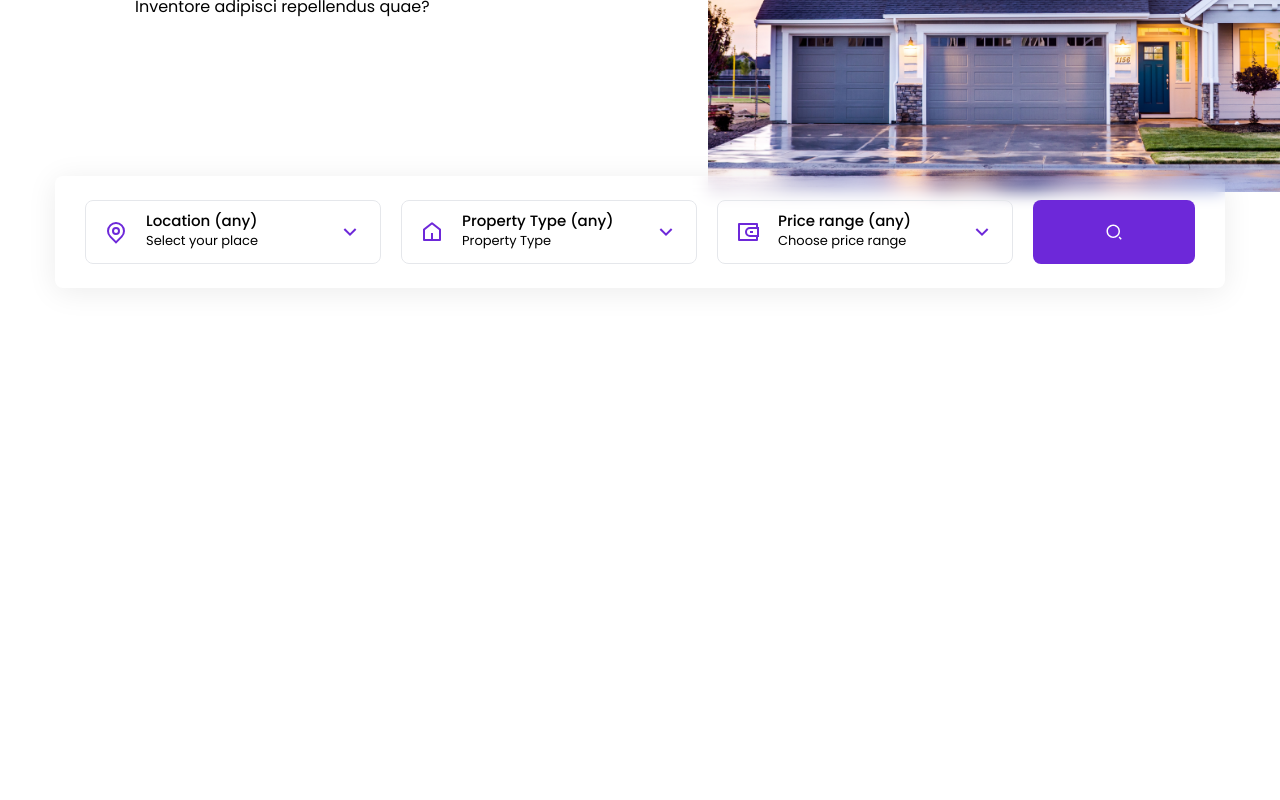
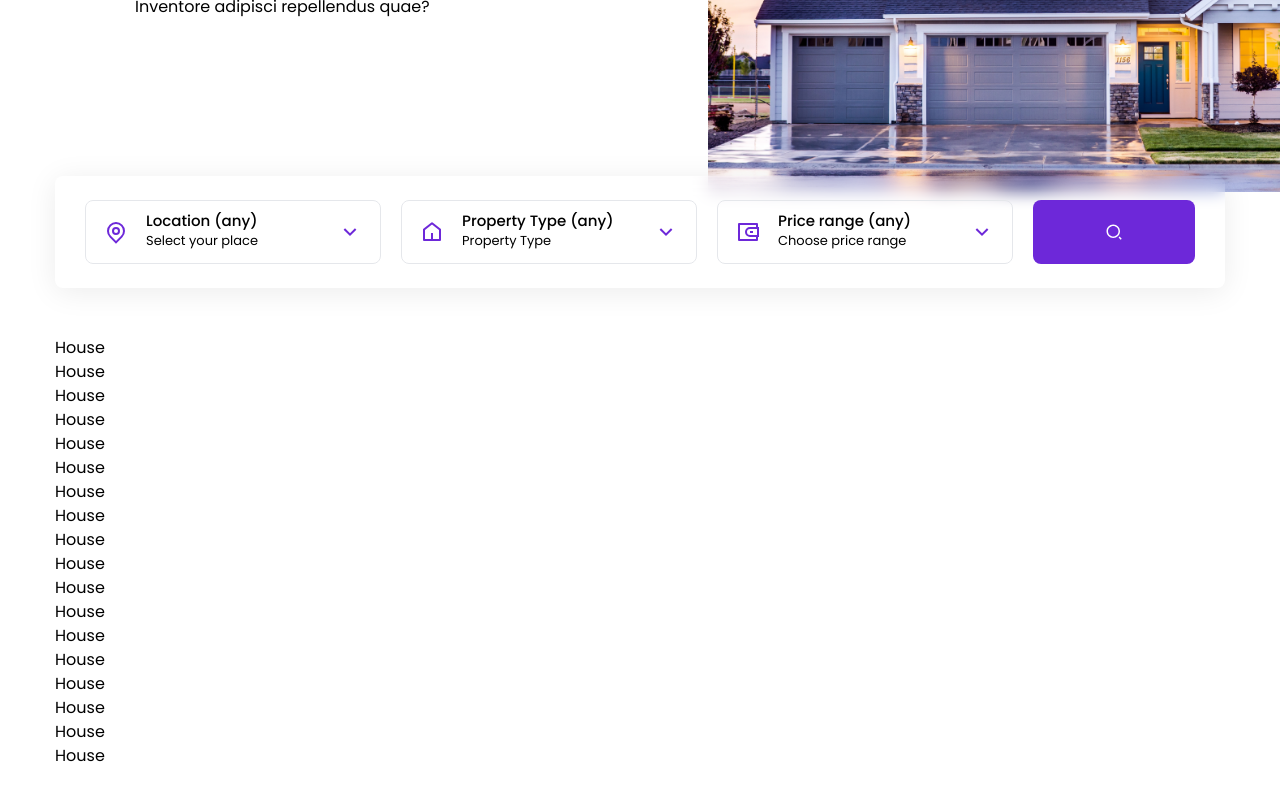
Before and after one commit to ArfinHasib/Real-Estate-Website, a React (Create React App) app: page / in a window 1280 px wide. Shown: the part 478-1278 px from the top of the page. Built offline with nearby package versions, Linux system fonts and the light colour scheme.

Commit message:
House List

```diff
--- a/src/components/HouseList.js
+++ b/src/components/HouseList.js
@@ -1,7 +1,39 @@
-import React from 'react';
+import React, { useContext } from 'react';
+
+// import context
+import { HouseContext } from './HouseContext';
+
+// import components
+import House from './House';
+
+// import link
+import { Link } from 'react-router-dom';
+
+// import icons
+import { ImSpinner2 } from 'react-icons/im';
 
 const HouseList = () => {
-  return <div>HouseList</div>;
+   const { houses, loading } = useContext(HouseContext);
+
+   console.log(houses);
+   return (
+      <section className='mb-20'>
+         <div className='container mx-auto'>
+            <div>
+               {houses.map((house, index) => {
+                  return (
+                     <Link
+                        to={{ pathname: `/property/${house.id}` }}
+                        key={index}
+                     >
+                        <House house={house} />
+                     </Link>
+                  );
+               })}
+            </div>
+         </div>
+      </section>
+   );
 };
 
 export default HouseList;
--- a/src/pages/Home.js
+++ b/src/pages/Home.js
@@ -2,11 +2,13 @@
 
 // import components
 import Banner from '../components/Banner';
+import HouseList from '../components/HouseList';
 
 const Home = () => {
    return (
       <div className='min-h-[1800px]'>
          <Banner />
+         <HouseList />
       </div>
    );
 };
```
